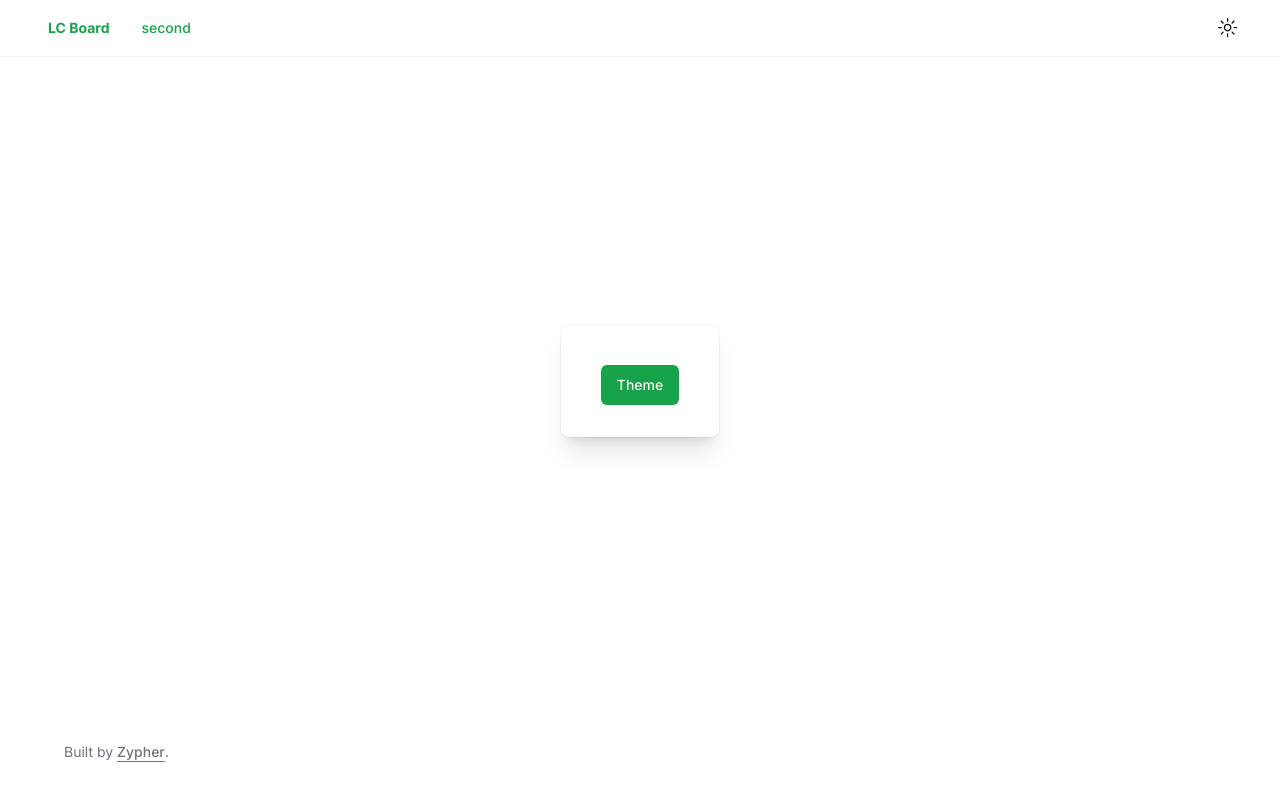
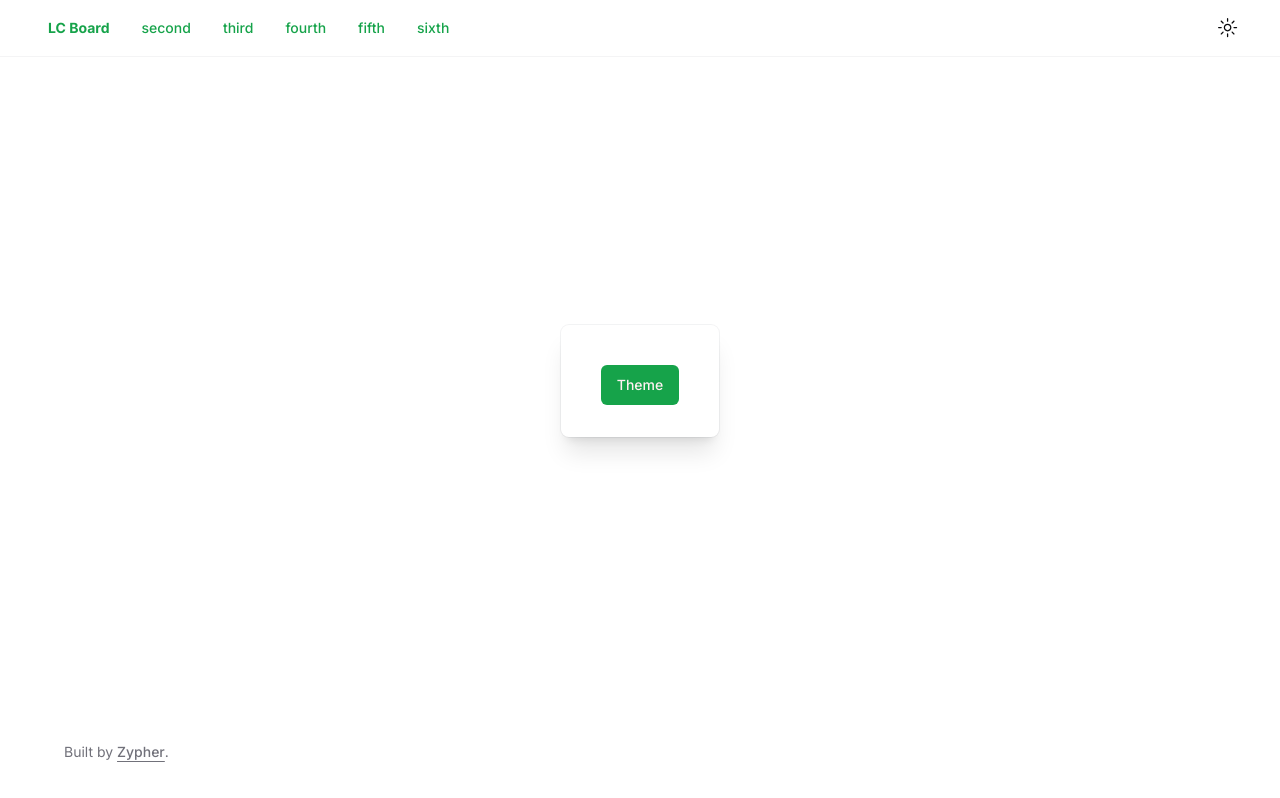
Before and after one commit to AshwinBarnwal/first, a Next.js app in the folder my-app/: page / in a window 1280 px wide. Built offline with nearby package versions, Linux system fonts and the light colour scheme.

Commit message:
more buttons

```diff
--- a/my-app/components/site-header.tsx
+++ b/my-app/components/site-header.tsx
@@ -11,6 +11,10 @@ export function SiteHeader() {
             rel="noreferrer"
             className="font-medium underline underline-offset-4"><Button variant="link"><b>LC Board</b></Button></Link>
         <Link href="about:blank"><Button variant="link">second</Button></Link>
+        <Link href="about:blank"><Button variant="link">third</Button></Link>
+        <Link href="about:blank"><Button variant="link">fourth</Button></Link>
+        <Link href="about:blank"><Button variant="link">fifth</Button></Link>
+        <Link href="about:blank"><Button variant="link">sixth</Button></Link>
         <div className="flex flex-1 items-center justify-end space-x-2 md:justify-end">
           <div className="w-full flex-1 md:w-auto md:flex-none">
           </div>
```
